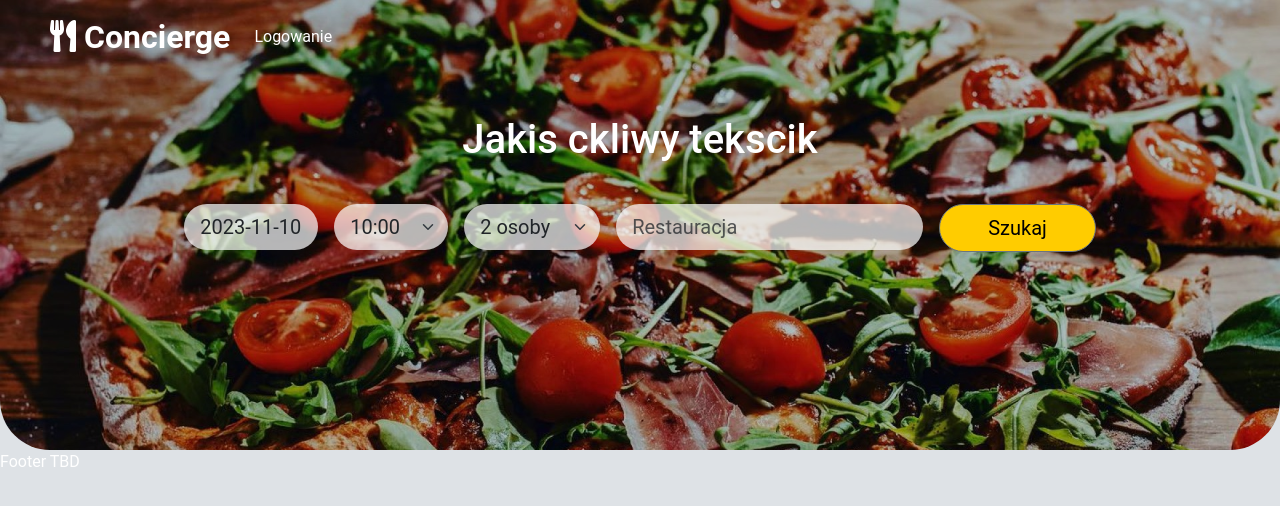
After one commit to Doseeey/Concierge, a Django app: page / in a window 1280 px wide. The commit adds this page. Shown: the top 506 px of the page. Run offline with Django 4.2, Linux system fonts and the light colour scheme; some libraries are stand-ins or nearby versions.

Commit message:
added root location view and header for template

```diff
--- /dev/null
+++ b/Concierge/static/css/main.css
@@ -0,0 +1,19 @@
+body {
+    margin: 0;
+    font-family: 'Roboto', sans-serif;
+    background-color: #dee2e6;
+    color: #fff !important;
+    overflow-x: hidden;
+}
+
+.navbar {
+    position: absolute;
+    top: 0;
+    left: 0;
+}
+
+.logo {
+    padding-left: 50px;
+    font-size: 200%;
+    font-weight: bold;
+}
--- a/Concierge/templates/mainTemplate.html
+++ b/Concierge/templates/mainTemplate.html
@@ -7,12 +7,27 @@
     <title>Concierge</title>
     <link rel="stylesheet" href="{% static "bootstrap/css/bootstrap.css" %}">
     <link rel="stylesheet" href="{% static "fontawesome/css/all.css" %}">
+    <link rel="stylesheet" href="{% static "css/main.css" %}">
     {% block cssStyles %}
     {% endblock cssStyles %}
 </head>
 <body>
+    <nav class="navbar navbar-expand-lg navbar-light">
+      <span class="navbar-brand logo" style="color: #fff"><i class="fa fa-solid fa-utensils"></i> Concierge</span>
+      <button class="navbar-toggler" type="button" data-toggle="collapse" data-target="#navbarNavAltMarkup" aria-controls="navbarNavAltMarkup" aria-expanded="false" aria-label="Toggle navigation">
+        <span class="navbar-toggler-icon"></span>
+      </button>
+      <div class="collapse navbar-collapse" id="navbarNavAltMarkup">
+        <div class="navbar-nav">
+          <a class="nav-item nav-link" style="color: #fff" href="#">Logowanie</a>
+        </div>
+      </div>
+    </nav>
     {% block body %}
     {% endblock body %}
+    <footer>
+        Footer TBD
+    </footer>
 </body>
 <script src="{% static "jquery/jquery-3.7.1.min.js" %}"></script>
 {% block jsScripts %}
--- a/ConciergeApp/static/RestaurantViews/css/restaurantViews.css
+++ b/ConciergeApp/static/RestaurantViews/css/restaurantViews.css
@@ -0,0 +1,22 @@
+.main-page {
+    height: 450px;
+    background-repeat: no-repeat;
+    background-size: cover;
+    background-blend-mode: multiply;
+    background-color: #bbb;
+    border-bottom-left-radius: 50px;
+    border-bottom-right-radius: 50px;
+    padding-top: 100px;
+}
+
+.search_filter {
+    background-color: rgba(255, 255, 255, 0.7);
+    border: none;
+    border-radius: 50px !important;
+}
+
+#search_button {
+    background-color: #fc0;
+    color: #000;
+    border-radius: 50px !important;
+}
--- /dev/null
+++ b/ConciergeApp/templates/RestaurantViews/search.html
@@ -0,0 +1,66 @@
+{% extends "mainTemplate.html" %}
+{% block cssStyles %}
+    {% load static %}
+    <link rel="stylesheet" href="{% static 'RestaurantViews/css/restaurantViews.css' %}">
+{% endblock cssStyles %}
+
+{% block body %}
+<div class="main-page" style="background-image: url('../static/images/bg.jpg');">
+    <div class="row justify-content-center g-3 mt-lg-0 mb-5 pb-lg-5">
+        <div class="col-auto">
+            <div class="input-group input-group-lg">
+                <h1>Jakis ckliwy tekscik</h1>
+            </div>
+        </div>
+        <div class="w-100"></div>
+        <div class="col-6 col-lg-2" style="max-width: 150px;">
+            <div class="input-group input-group-lg text-center">
+                <!-- Jakis date picker -->
+                <input class="form-control search_filter rounded" name="search_filter_date" value="2023-11-10"/>
+            </div>
+        </div>
+        <div class="col-auto">
+            <div class="input-group input-group-lg">
+                <select class="form-select search_filter rounded" name="search_filter_time">
+                    <option value="07:00">07:00</option>
+                    <option value="08:00">08:00</option>
+                    <option value="09:00">09:00</option>
+                    <option value="10:00" selected>10:00</option>
+                    <option value="11:00">11:00</option>
+                    <option value="12:00">12:00</option>
+                    <option value="13:00">13:00</option>
+                    <option value="14:00">14:00</option>
+                    <option value="15:00">15:00</option>
+                    <option value="16:00">16:00</option>
+                    <option value="17:00">17:00</option>
+                    <option value="18:00">18:00</option>
+                    <option value="19:00">19:00</option>
+                    <option value="20:00">20:00</option>
+                    <option value="21:00">21:00</option>
+                </select>
+            </div>
+        </div>
+        <div class="col-auto">
+            <div class="input-group input-group-lg">
+                <select class="form-select search_filter rounded" id="search_654e847f0fd9d_filter_people" name="search_filter_people">
+                    <option value="1">1 osoba</option>
+                    <option value="2" selected>2 osoby</option>
+                    <option value="3">3 osoby</option>
+                    <option value="4">4 osoby</option>
+                </select>
+            </div>
+        </div>
+        <div class="col-auto position-relative">
+            <div class="dropdown">
+                <div class="input-group input-group-lg">
+                    <input type="text" class="form-control search_filter rounded text-start" placeholder="Restauracja" name="search_filter_name_or_food" data-slug="" value="" autocomplete="off">
+                </div>
+                <div style="z-index: 1060;" class="search_autocomplete_content w-100 dropdown-menu overflow-hidden"></div>
+            </div>
+        </div>
+        <div style="z-index: 1;" class="col-auto">
+            <a href="#" class="btn btn-block btn-secondary btn-lg py-2 px-5" id="search_button" role="button">Szukaj</a>
+        </div>
+    </div>
+</div>
+{% endblock body %}
--- a/ConciergeApp/views/RestaurantsViews.py
+++ b/ConciergeApp/views/RestaurantsViews.py
@@ -8,9 +8,13 @@ class RestaurantsViews(View):
     @staticmethod
     def register():
         return [
-            path("restaurant/add", RestaurantsViews.addRestaurantMethod, name="addRestaurant")
+            path("restaurant/add", RestaurantsViews.addRestaurantMethod, name="addRestaurant"),
+            path("", RestaurantsViews.restaurantSearch, name="restaurantSearch")
         ]
 
     @staticmethod
     def addRestaurantMethod(request):
         return render(request, "RestaurantViews/index.html")
+
+    def restaurantSearch(request):
+        return render(request, "RestaurantViews/search.html")
```
Also changed, not shown: Concierge/static/images/bg.jpg (added).
